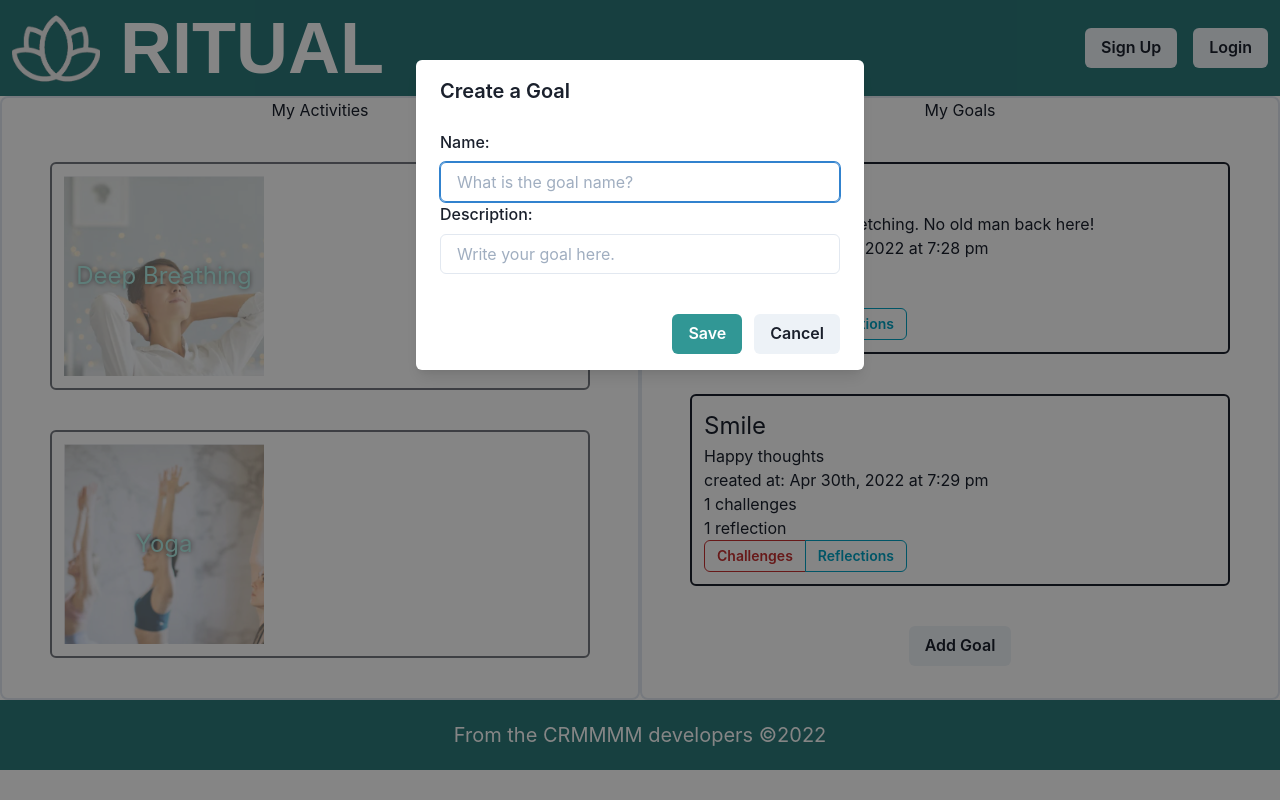
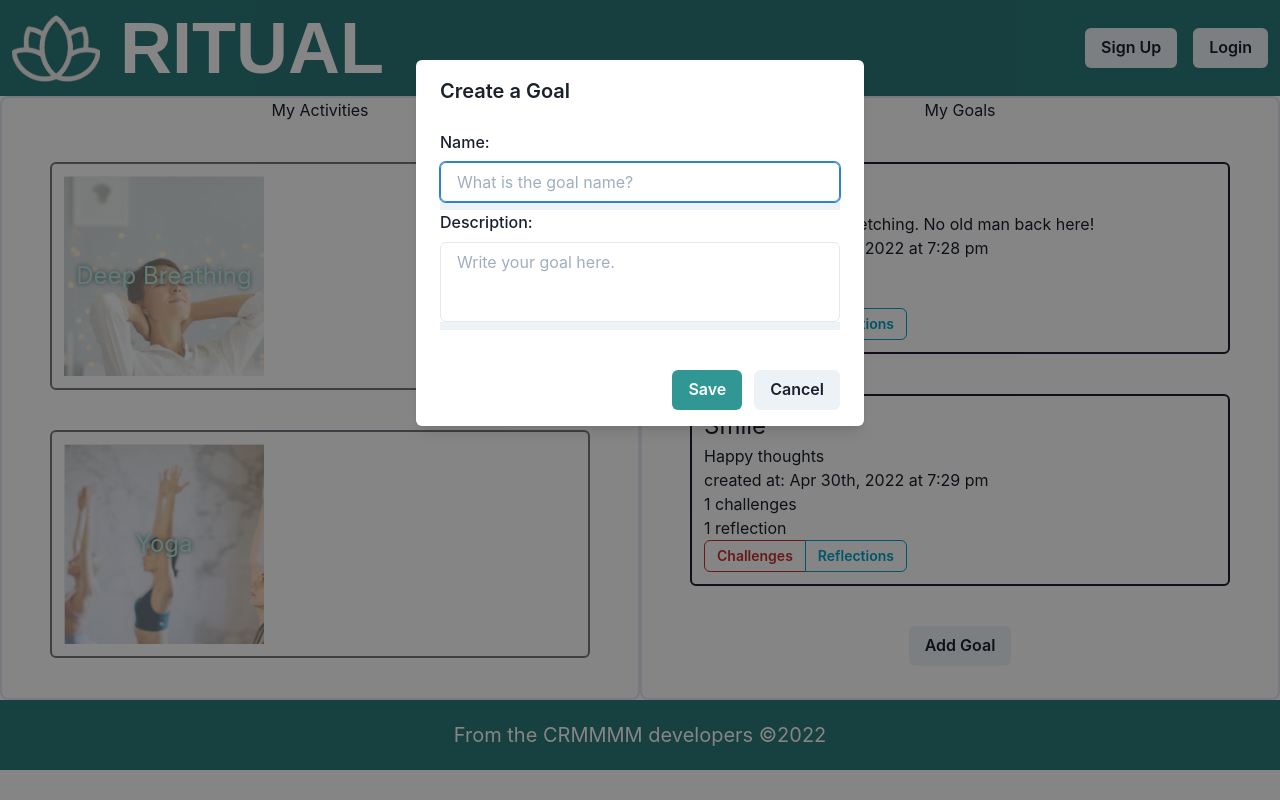
Before and after one commit to Metelak/Ritual, a React (Create React App) app in the folder client/: page /dashboard in a window 1280 px wide. Both pictures are taken after a click on the button "Add Goal". Built offline with nearby package versions, Linux system fonts and the light colour scheme; a web font is replaced by a local one.

Commit message:
added progress bar for text length validation and saved input when you leave modal

```diff
--- a/client/src/components/GoalForm/index.js
+++ b/client/src/components/GoalForm/index.js
@@ -14,13 +14,15 @@ import {
   FormControl,
   FormLabel,
   Input,
+  Textarea,
   Button,
   useDisclosure,
   Alert,
   AlertIcon,
   AlertTitle,
   FormErrorMessage,
-  useToast
+  useToast,
+  Progress
 } from '@chakra-ui/react';
 
 const GoalForm = () => {
@@ -29,11 +31,16 @@ const GoalForm = () => {
   const initialRef = React.useRef();
   const finalRef = React.useRef();
 
+  // use toast from Chakra UI
+  const toast = useToast();
+
   // state of goal Form
   const [goalState, setGoalState] = useState({ name: '', description: '' });
   // error text state
   const [errorMessage, setError] = useState({ type: '', message: '' });
-  const toast = useToast();
+  // set character lengths
+  const [nameLength, setNameLength] = useState(0);
+  const [descriptionLength, setDescriptionLength] = useState(0);
 
   // add Goal mutation setup
   const [addGoal, { error }] = useMutation(ADD_GOAL);
@@ -41,6 +48,15 @@ const GoalForm = () => {
   // update goalState when user adds things in input
   const handleChange = (event) => {
     const { name, value } = event.target;
+
+    if (name === 'name') {
+      let progressLength = (value.length / 280) * 100;
+
+      setNameLength(progressLength);
+    } else {
+      let progressLength = (value.length / 280) * 100;
+      setDescriptionLength(progressLength);
+    }
 
     // add input to setGoalState
     setGoalState({
@@ -131,6 +147,12 @@ const GoalForm = () => {
                 name="name"
                 placeholder="What is the goal name?"
                 onChange={handleChange}
+                value={goalState.name}
+              />
+              <Progress
+                colorScheme={nameLength >= 100 ? 'red' : 'green'}
+                size="sm"
+                value={nameLength}
               />
               {errorMessage.type === 'name' && (
                 <FormErrorMessage>{errorMessage.message}</FormErrorMessage>
@@ -139,13 +161,19 @@ const GoalForm = () => {
             <FormControl
               isInvalid={errorMessage.type === 'description' ? true : false}>
               <FormLabel>Description:</FormLabel>
-              <Input
+              <Textarea
                 name="description"
                 id="description"
                 type="description"
                 placeholder="Write your goal here."
-                // value={input}
+                resize="none"
+                value={goalState.description}
                 onChange={handleChange}
+              />
+              <Progress
+                colorScheme={descriptionLength >= 100 ? 'red' : 'green'}
+                size="sm"
+                value={descriptionLength}
               />
               {errorMessage.type === 'description' && (
                 <FormErrorMessage>{errorMessage.message}</FormErrorMessage>
```
